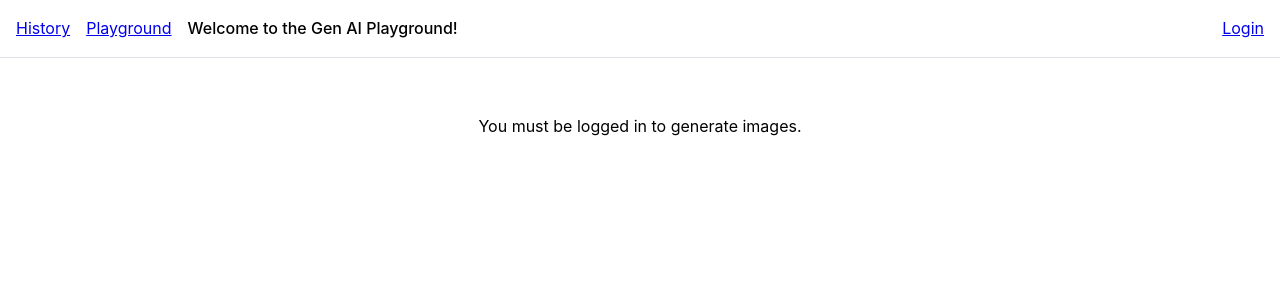
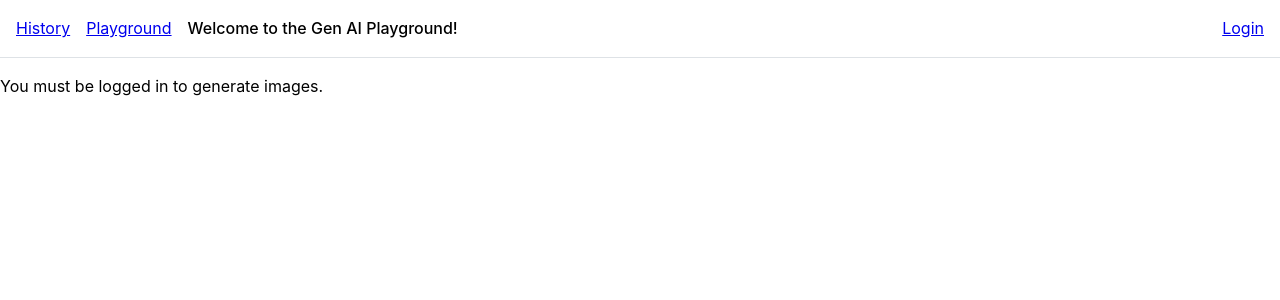
Before and after one commit to TKT20007-Generative-AI-playground/gen-ai-playground, a React (Vite) app in the folder gen-ai-playground/frontend/: page / in a window 1280 px wide. Shown: the top 300 px of the page. Built offline with nearby package versions, Linux system fonts and the light colour scheme; no server answers.

Commit message:
feat:When logging out, history/playground does not  remain visible.  - axios updated

```diff
--- a/gen-ai-playground/frontend/package.json
+++ b/gen-ai-playground/frontend/package.json
@@ -14,7 +14,7 @@
     "@mantine/core": "^8.3.14",
     "@mantine/form": "^8.3.14",
     "@mantine/hooks": "^8.3.14",
-    "axios": "^1.13.3",
+    "axios": "^1.13.5",
     "react": "^19.2.0",
     "react-dom": "^19.2.0",
     "react-router-dom": "^7.12.0",
--- a/gen-ai-playground/frontend/src/App.tsx
+++ b/gen-ai-playground/frontend/src/App.tsx
@@ -3,32 +3,38 @@ import { BrowserRouter, Routes, Route } from "react-router-dom"
 import Header from "./components/Header"
 import Register from "./components/Register"
 import Playground from "./pages/Playground"
-import { useAuth } from "./context/AuthContext"
 import History from "./components/History";
-
-
+import { useAuth } from './context/AuthContext'
+import { ProtectedRoute } from "./components/ProtectedRoute"
+import { Navigate } from 'react-router-dom'
 
 function App() {
   const { isLoggedIn } = useAuth()
+
   return (
     <>
       <BrowserRouter>
         <Header />
         <Routes>
-          <Route path="/" element={isLoggedIn ? <Playground /> : <div
-            style={{
-              display: "flex",
-              justifyContent: "center",
-              alignItems: "center",
-              textAlign: "center",
-              padding: 40,
-            }}
-          >
-            <p>You must be logged in to generate images.</p>
-          </div>} />
+          <Route path="/" element={
+            isLoggedIn ? (<Navigate to="/playground" replace />) : (
+              <div>
+                <p>You must be logged in to generate images.</p>
+              </div>
+            )
+          } />
           <Route path="/register" element={<Register />} />
-          <Route path="/playground" element={<Playground />} />
-          <Route path="/history" element={<History />} />
+          <Route path="/playground" element={
+            <ProtectedRoute>
+              <Playground />
+            </ProtectedRoute>
+          } />
+          <Route path="/history" element={
+            <ProtectedRoute>
+              <History />
+            </ProtectedRoute>
+          } />
+
         </Routes>
       </BrowserRouter>
     </>
--- /dev/null
+++ b/gen-ai-playground/frontend/src/components/ProtectedRoute.tsx
@@ -0,0 +1,12 @@
+import { Navigate } from 'react-router-dom'
+import { useAuth } from '../context/AuthContext'
+
+export function ProtectedRoute({ children }: { children: React.ReactNode }) {
+  const { isLoggedIn } = useAuth()
+
+  if (!isLoggedIn) {
+    return <Navigate to="/" replace />
+  }
+
+  return <>{children}</>
+}
```
Also changed, not shown: 1 other file (tests, documents, lock files or other folders).
